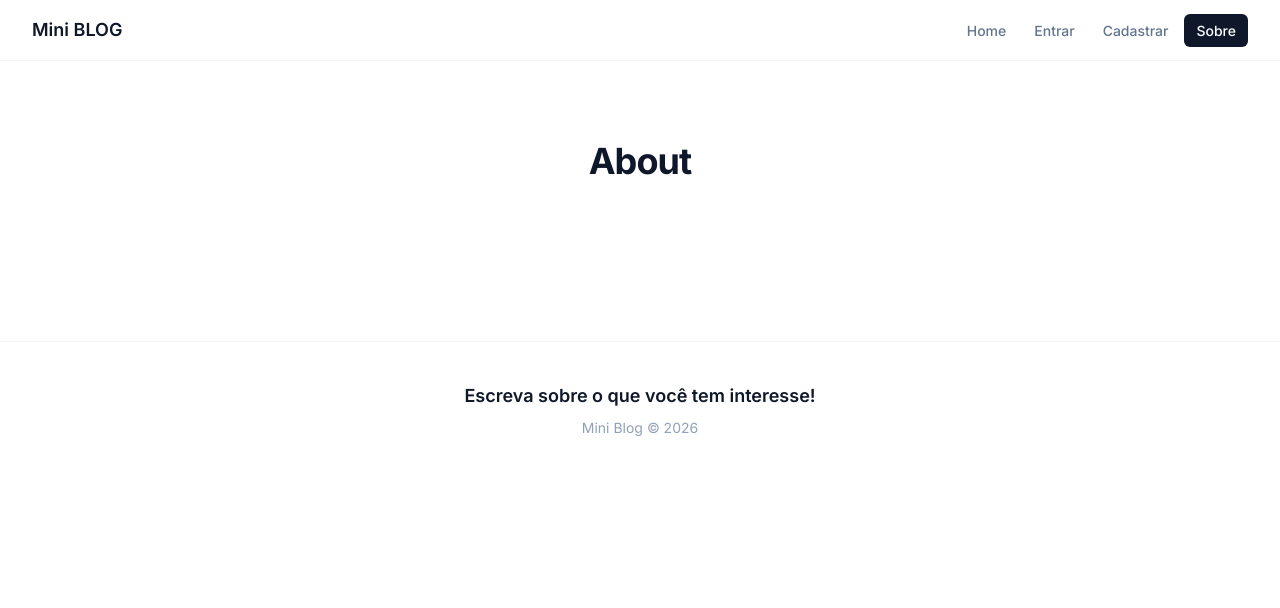
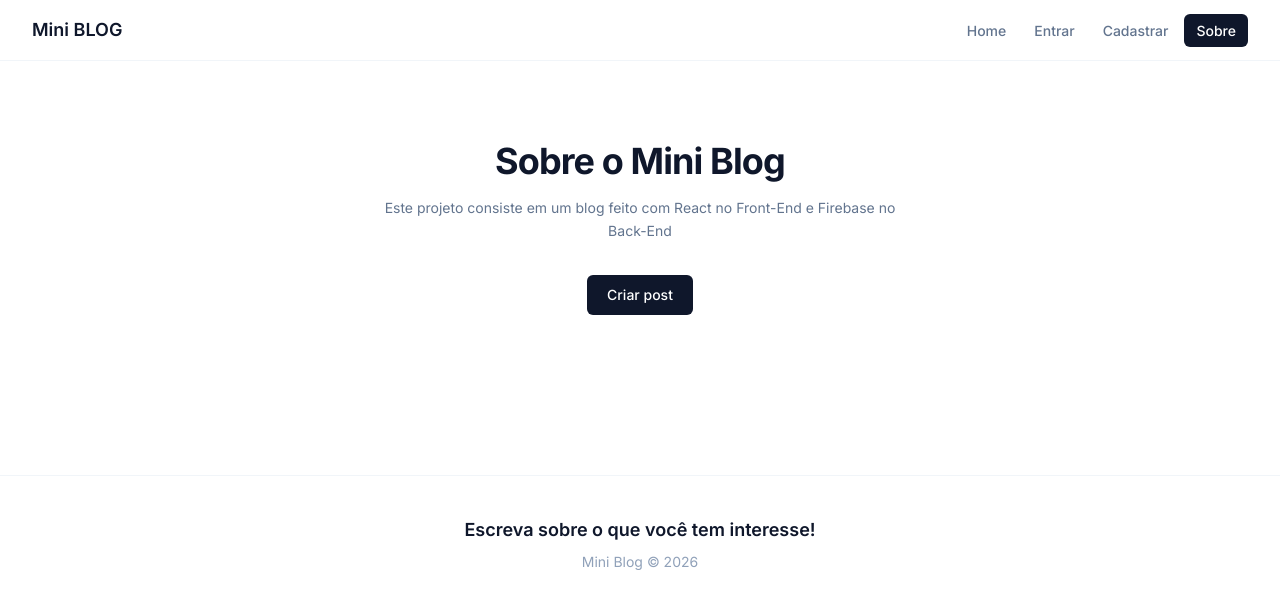
Before and after one commit to kauanzin222/MiniBlog-React, a React (Vite) app in the folder miniblog/: page /about in a window 1280 px wide. Shown: the top 608 px of the page. Built offline with nearby package versions, Linux system fonts and the light colour scheme; no server answers.

Commit message:
Criando botão de Sair (logout)

```diff
--- a/miniblog/src/App.tsx
+++ b/miniblog/src/App.tsx
@@ -48,7 +48,7 @@ function App() {
               <Route path='/' element={<Home />} />
               <Route path='/about' element={<About />} />
               <Route path='/login' element={!user ? <Login /> : <Navigate to='/'/>} />
-              <Route path='/register' element={<Register />} />
+              <Route path='/register' element={!user ? <Register /> : <Navigate to='/'/>} />
               <Route path='/posts/create' element={user ? <CreatePost /> : <Navigate to='/login'/>} />
               <Route path='/dashboard' element={user ? <Dashboard /> : <Navigate to='/login'/>} />
             </Routes>
--- a/miniblog/src/components/NavBar.tsx
+++ b/miniblog/src/components/NavBar.tsx
@@ -6,13 +6,14 @@ import { useAuthValue } from "../context/AuthContext"
 
 const NavBar = () => {
   const { user } = useAuthValue()
+  const { logout } = useAuthentication()
 
   const linkClasses = ({ isActive }: { isActive: boolean }) =>
     `rounded-md px-3 py-2 text-sm font-medium transition-colors ${isActive
       ? "bg-slate-900 text-white"
       : "text-slate-500 hover:bg-slate-100 hover:text-slate-900"
     }`
-    ;
+
   return (
     <nav className="sticky top-0 z-10 flex items-center justify-between border-b border-slate-100 bg-white/80 px-8 py-4 backdrop-blur-md">
       <NavLink to="/" className="text-lg font-semibold text-slate-900">
@@ -57,6 +58,11 @@ const NavBar = () => {
             Sobre
           </NavLink>
         </li>
+        {user &&
+          <li>
+            <button onClick={logout}>Sair</button>
+          </li>
+        }
       </ul>
     </nav>
   )
--- a/miniblog/src/hooks/useAuthentication.ts
+++ b/miniblog/src/hooks/useAuthentication.ts
@@ -68,6 +68,10 @@ export const useAuthentication = () => {
         }
     }
 
+    const logout = () => {
+        signOut(auth)
+    }
+
     useEffect(() => {
         return () => setCancelled(true)
     }, [])
@@ -75,6 +79,7 @@ export const useAuthentication = () => {
     return {
         auth,
         createUser,
+        logout,
         error,
         loading
     }
--- a/miniblog/src/pages/About/About.tsx
+++ b/miniblog/src/pages/About/About.tsx
@@ -1,9 +1,20 @@
+import { Link } from "react-router-dom"
+
 const About = () => {
   return (
     <main className="mx-auto max-w-xl px-6 py-20 text-center">
       <h1 className="text-3xl md:text-4xl font-bold tracking-tight text-slate-900">
-        About
+        Sobre o Mini Blog
       </h1>
+      <p className="mt-4 text-sm leading-relaxed text-slate-500">
+        Este projeto consiste em um blog feito com React no Front-End e Firebase no Back-End
+      </p>
+      <Link
+        to='/posts/create'
+        className="mt-8 inline-block rounded-md bg-slate-900 px-5 py-2.5 text-sm font-medium text-white transition-colors hover:bg-slate-800"
+      >
+        Criar post
+      </Link>
     </main>
   )
 }
```
